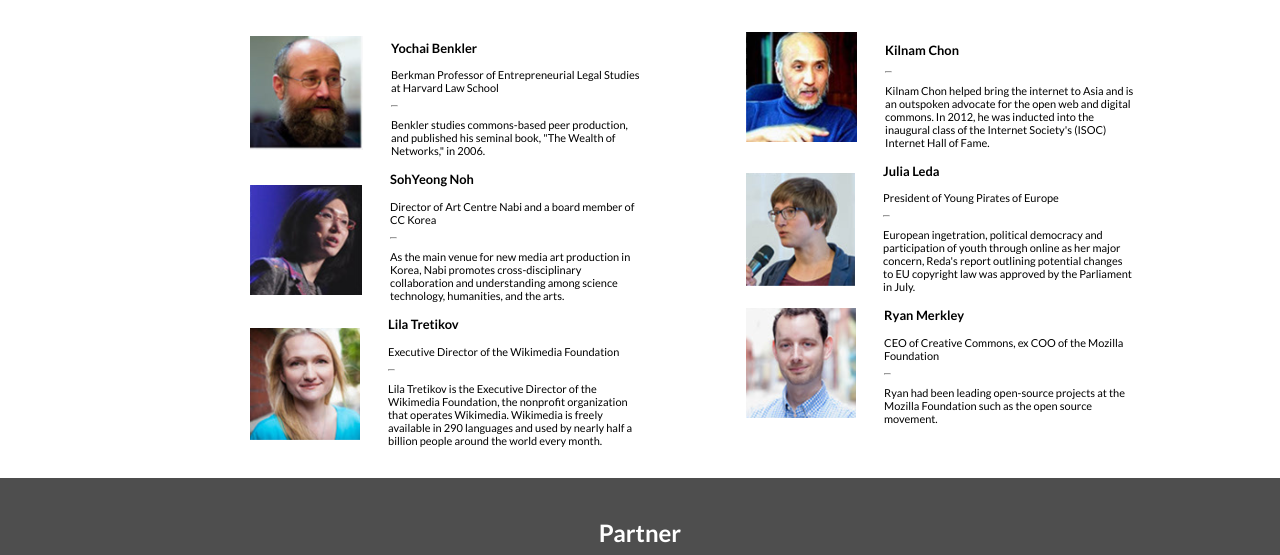
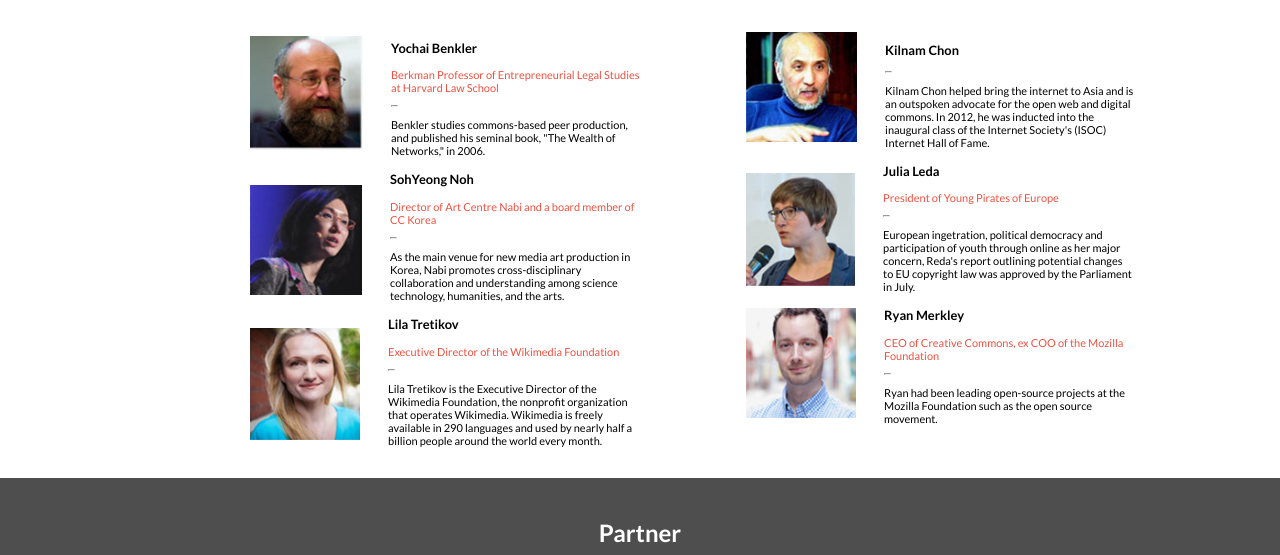
Before and after one commit to craigs40/capstone1, a plain HTML site: page index.html in a window 1280 px wide. Shown: the part 1170-1725 px from the top of the page. Drawn offline with Linux system fonts and the light colour scheme.

Commit message:
Update color given in design specification

```diff
--- a/styles.css
+++ b/styles.css
@@ -218,6 +218,10 @@ li {
   padding: 5px;
 }
 
+.title {
+  color: #ec5242;
+}
+
 .feat-text {
   display: inline-block;
   width: 250px;
```
